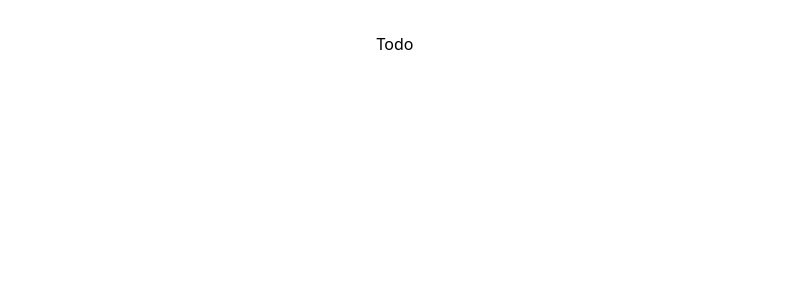
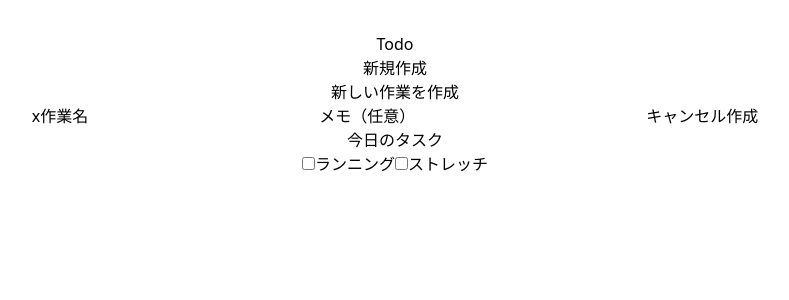
Before and after one commit to Project-of-Makito-and-Hodaka/habit-forming-application, a React (Vite) app: page / in a window 1280 px wide. Shown: the top 300 px of the page, without its empty margins (245-1034 px from the left). Built offline with nearby package versions, Linux system fonts and the light colour scheme.

Commit message:
TODOのHTMLを完成

```diff
--- a/src/components/todo/Todo.tsx
+++ b/src/components/todo/Todo.tsx
@@ -1,7 +1,27 @@
 
 const Todo = () => {
     return (
-        <div>Todo</div>
+        <>
+            <div>Todo</div>
+            <button>新規作成</button>
+            <div>
+                <p>新しい作業を作成</p>
+                <button>x</button>
+                <label htmlFor="taskName">作業名</label>
+                <input type="text" id="taskName" />
+                <label htmlFor="memo">メモ（任意）</label>
+                <input type="text" id="memo" />
+                <button>キャンセル</button>
+                <button>作成</button>
+            </div>
+            <div>
+                <p>今日のタスク</p>
+                <input type="checkbox" id="task1" />
+                <label htmlFor="task1">ランニング</label>
+                <input type="checkbox" id="task2" />
+                <label htmlFor="task2">ストレッチ</label>
+            </div>
+        </>
     )
 }
 
```
